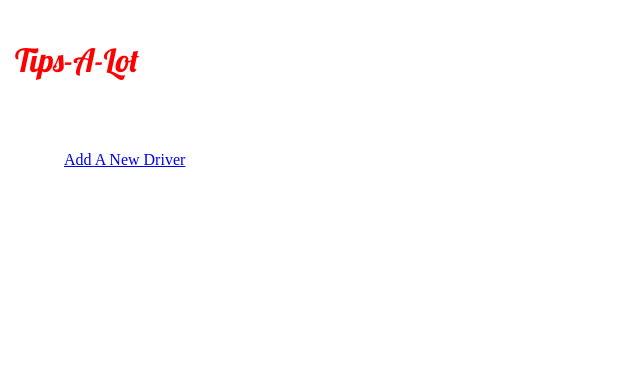
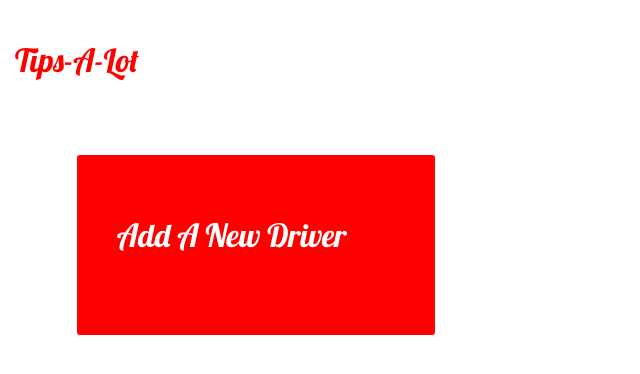
Before and after one commit to comp-405/delivery-database, a Django app: page /new-delivery/ in a window 1280 px wide. Shown: the top 374 px of the page, without its empty margins (0-640 px from the left). Run offline with Django 3.2, Linux system fonts and the light colour scheme; data that the repository does not hold is empty.

Commit message:
Updated views and templates.

```diff
--- a/delivery_database/delivery/urls.py
+++ b/delivery_database/delivery/urls.py
@@ -15,5 +15,5 @@ urlpatterns = [
     path('new-delivery/<int:driver>/', select_vehicle, name='select_vehicle'),
     path('new-delivery/<int:driver>/<int:vehicle>/', create_delivery, name='create_delivery'),
     path('new-driver/', DriverCreateView.as_view(), name='new_driver'),
-    path('new-vehicle/', VehicleCreateView.as_view(), name='new_vehicle'),
+    path('new-vehicle/<int:driver>', VehicleCreateView.as_view(), name='new_vehicle'),
 ]
--- a/delivery_database/delivery/views.py
+++ b/delivery_database/delivery/views.py
@@ -1,5 +1,5 @@
 from django.views.generic import CreateView
-from django.shortcuts import render
+from django.shortcuts import render, reverse
 
 from .forms import DeliveryForm
 from .models import Driver, Vehicle, Delivery
@@ -15,13 +15,18 @@ class DriverCreateView(CreateView):
     fields = '__all__'
 
     def get_success_url(self):
-        driver_id = self.user_id
-        return f'new-delivery/{driver_id}/'
+        driver_id = self.object.user_id
+        return reverse('select_vehicle', args=(driver_id,))
 
 class VehicleCreateView(CreateView):
     model = Vehicle
     template_name = 'vehicle_new.html'
     fields = '__all__'
+
+    def get_success_url(self):
+        driver_id = self.kwargs['driver']
+        vehicle_id = self.objects.id
+        return reverse('create_delivery', args=(driver_id, vehicle_id))
 
 def select_driver(request):
     all_drivers = Driver.objects.all().order_by('name')
--- a/delivery_database/static/css/style.css
+++ b/delivery_database/static/css/style.css
@@ -73,7 +73,7 @@ body {
 	display: flex;
 }
 
-.select-list__item {
+.select-list__driver {
 	background-color: red;
 	width: 28vw;
 	height: 180px;
@@ -90,7 +90,7 @@ body {
 	grid-template-rows: 45px 45px 45px 45px;
 }
 
-.select-list__item:hover {
+.select-list__driver:hover {
 	box-shadow: 3px 3px 3px rgba(0, 0, 0, 0.5);
 }
 
@@ -105,12 +105,68 @@ body {
 
 .driver__email,
 .driver__company,
-.driver__location {
+.driver__location,
+.vehicle__year,
+.vehicle__model,
+.vehicle__color {
 	margin-left: 15px;
 }
 
-.new-driver__text {
+.new-driver__text,
+.new-vehicle__text {
 	font-family: 'Lobster', cursive;
 	font-size: 2em;
 	margin: 60px 0 0 40px;
 }
+
+.select-list__vehicle {
+	background-color: red;
+	width: 28vw;
+	height: 180px;
+	margin: 20px 1vw;
+	border-radius: 3px;
+	color: white;
+
+	font-family: sans-serif;
+	font-weight: 100;
+	text-decoration: none;
+
+	display: grid;
+	grid-template-columns: 1fr;
+	grid-template-rows: 60px 60px 60px;
+}
+
+#new-delivery,
+#new-driver,
+#new-vehicle {
+	color: red;
+
+	font-family: 'Lobster', cursive;
+	font-size: 3em;
+	text-align: center;
+}
+
+.delivery-form {
+	width: 20vw;
+	margin: auto 40vw;
+}
+
+.delivery-form p {
+	display: block;
+}
+
+.delivery-form__submit {
+	width: 10vw;
+	height: 40px;
+	margin: 0 5vw;
+	background-color: red;
+	color: white;
+	border: none;
+	border-radius: 3px;
+
+	font-family: 'Lobster', cursive;
+}
+
+.delivery-form__submit:hover {
+	box-shadow: 3px 3px 3px rgba(0, 0, 0, 0.5);
+}
--- a/delivery_database/templates/home.html
+++ b/delivery_database/templates/home.html
@@ -5,7 +5,7 @@
 {% block content %}
 <div class="banner">
 <h1 class="banner__title">Tips-A-Lot</h1>
-<h3 class="banner__subtitle">Your one stop for your delivery tips.</h3>
+<h3 class="banner__subtitle">Your one stop for delivery tips.</h3>
 <div class="banner__new-delivery">
   <a href="{% url 'select_driver' %}" class="banner__button">New Delivery</a>
 </div>
```
Also changed, not shown: delivery_database/templates/driver_new.html (+12 -0 lines).
